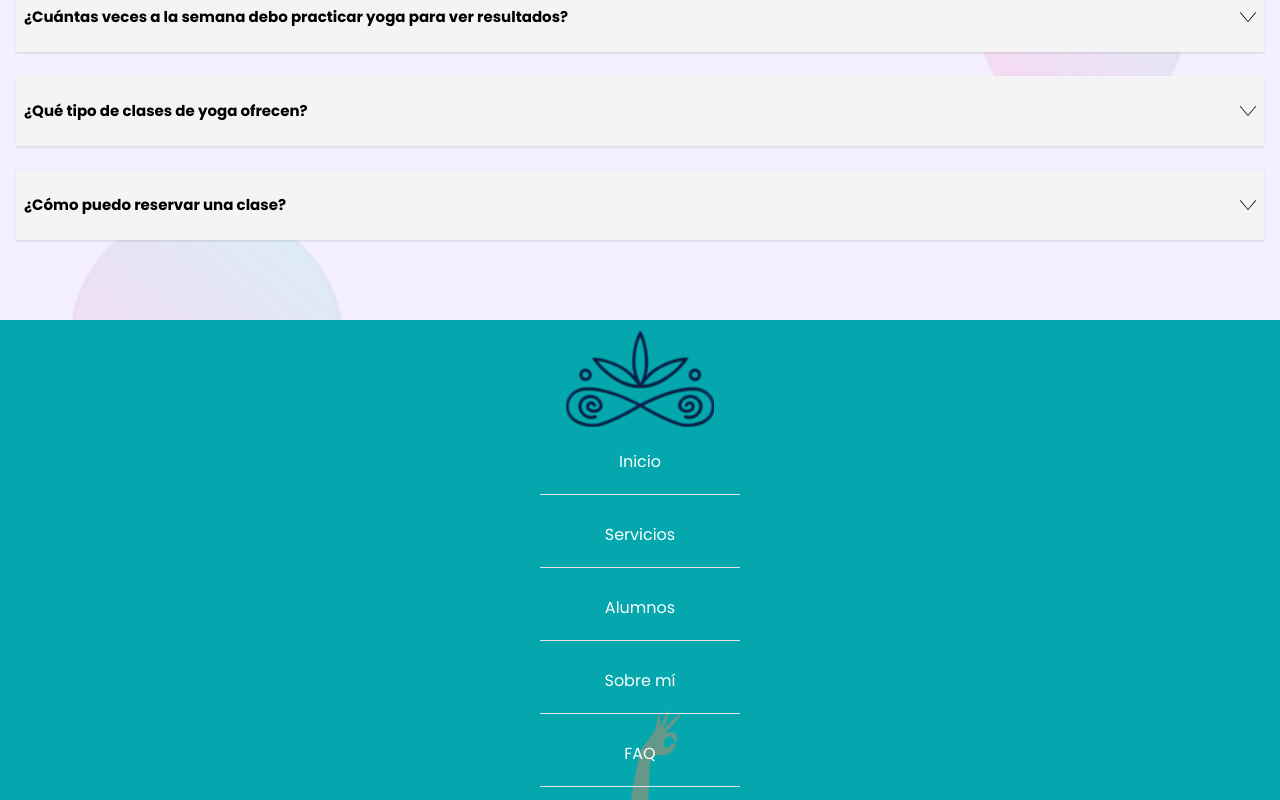
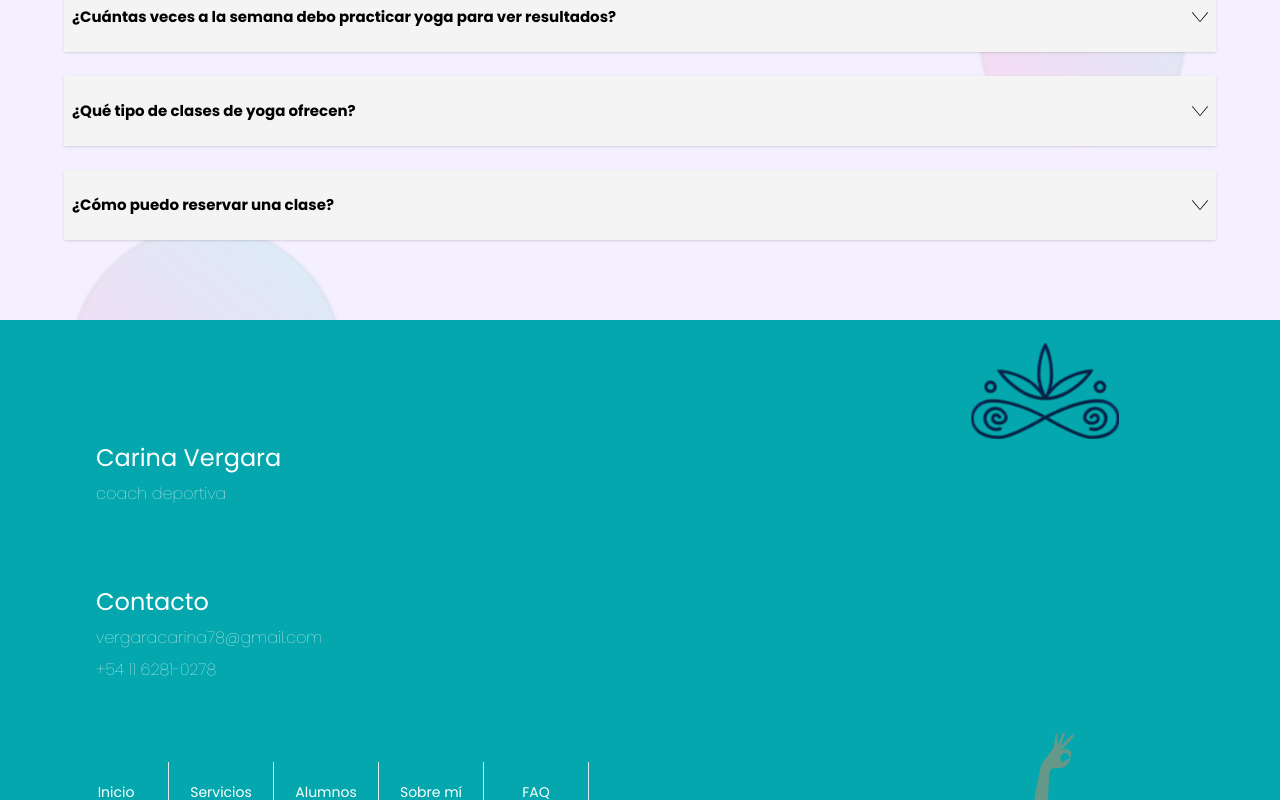
Before and after one commit to NexusDigitalWeb/CarinaVergara-Landing-page, a React (Vite) app: page / in a window 1280 px wide. Shown: the part 2000-2800 px from the top of the page. Built offline with nearby package versions, Linux system fonts and the light colour scheme; grey boxes are pictures that could not be loaded.

Commit message:
feat: Footer desktop completed

```diff
--- a/src/components/FAQ/FrequentQuestions.tsx
+++ b/src/components/FAQ/FrequentQuestions.tsx
@@ -5,7 +5,7 @@ import CardQuestions from './CardQuestions';
 
 const FrequentQuestions = (): React.ReactElement => {
   return (
-    <div className='px-4 mb-20 w-full'>
+    <div className='px-4 md:px-16 mb-20 w-full'>
       <h2 className='text-3xl mb-6'>Preguntas Frecuentes</h2>
       <div className='flex flex-col gap-6'>
         {questions.preguntasFrecuentes.map((item: Questions, index: number) => (
--- a/src/components/aboutme/AboutMe.tsx
+++ b/src/components/aboutme/AboutMe.tsx
@@ -3,7 +3,7 @@ import ContactMe from '../buttons/ContactMe'
 
 const AboutMe = (): React.ReactElement => {
   return (
-    <div className='px-4 w-full h-dvh mt-10 -z-10'>
+    <div className='px-4 md:px-8 w-full h-dvh mt-10 -z-10'>
       <div className='h-full w-full'>
         <h2 className='w-[233px] h-[96px] text-3xl'>Acerca de mí</h2>
         <div className='bg-gradient rounded-xl min-w-[270px] h-[654px] shadow-xl flex flex-col items-center justify-center gap-8'>
--- a/src/components/footer/Footer.tsx
+++ b/src/components/footer/Footer.tsx
@@ -1,4 +1,5 @@
 import React from 'react';
+import { useState, useEffect } from 'react';
 import LogoCarina from '../../../public/LogoCarina.svg';
 import FooterImage from '../../../public/FooterImage.svg';
 import menu from '../../json/menu.json';
@@ -10,24 +11,67 @@ import InstagramIcon from '../../../public/SocialInstagram.svg';
 import CopyrighIcon from '../../../public/CopyrighIcon.svg';
 
 const Footer = (): React.ReactElement => {
+
+  const [modal, setModal] = useState(false);
+
+  useEffect(() => {
+
+    const screenSize = () => {
+      setModal(window.innerWidth >= 1024)
+    }
+
+    screenSize();
+
+    //Detecto cambios
+    window.addEventListener('resize', screenSize);
+
+    //Limpio el evento
+    return () => {
+      window.removeEventListener('resize', screenSize)
+    }
+
+  }, [])
+
+
   return (
-    <footer className='relative bg-water-green text-white p-2 w-full -z-10'>
-      <div className='flex flex-col items-center justify-center'>
-        <div className='z-10 flex flex-col items-center'>
+    <footer className='relative gap-2 bg-water-green text-white p-2 lg:px-16 lg:py-5 w-full -z-10 flex flex-col lg:justify-between'>
+      <div>
+        <div className='flex flex-col items-center justify-center lg:items-end'>
+          <div className='z-10 flex flex-col items-center lg:mr-24'>
             <img src={LogoCarina} width='150' height='200' alt='' />
           </div>
-        <div className='absolute bottom-2 w-full h-[450px] max-w-[450px] z-[1]'>
-          <img className='w-full h-full ' src={FooterImage} alt='' />
+          <div className='absolute bottom-2 lg:bottom-10 right-23 w-full h-[450px] max-w-[350px] z-[1]'>
+            <img className='w-full h-full lg:h-[400px]' src={FooterImage} alt='' />
           </div>
         </div>
-      <div className='z-10 flex flex-col gap-2 mb-5 min-w-[150px] justify-center items-center'>
+        <div className='z-10 flex flex-col gap-2 mb-5 min-w-[150px] justify-center items-center lg:items-start lg:gap-20 lg:justify-start lg:h-full'>
+          {
+            modal && (
+              <>
+                <div className='flex flex-col gap-2 w-[400px] pl-8'>
+                  <p className='text-2xl'>Carina Vergara</p>
+                  <p className=' font-thin'>
+                    coach deportiva
+                  </p>
+                </div>
+                <div className='flex flex-col gap-2 w-[400px] pl-8'>
+                  <p className='text-2xl'>Contacto</p>
+                  <p className=' font-thin'>vergaracarina78@gmail.com</p>
+                  <p className=' font-thin'>+54 11 6281-0278</p>
+                </div>
+              </>
+            )
+          }
+          <div className='flex flex-col lg:flex-row'>
             {menu.menu.map((item: MenuItenrface, index: number) => (
-          <div key={index} className='border-b text-center p-5 w-[200px] z-[1]'>
+              <div key={index} className='border-b text-center p-5 w-[200px] z-[1] lg:w-[105px] lg:border-b-0 lg:border-r lg:text-sm'>
                 <NavLink to={item.to}>{item.text}</NavLink>
               </div>
             ))}
           </div>
-      <div className='z-10 flex flex-col gap-5'>
+        </div>
+      </div>
+      <div className='z-10 flex flex-col gap-5 lg:flex-row lg:items-center lg:justify-between lg:border-t lg:px-8 lg:pt-5'>
         <div className='flex items-center justify-center gap-2 z-[1]'>
           <Link to='' target='_blank'>
             <img src={InstagramIcon} alt='instagram-logo' />
```
Lines whose indentation alone changed are shown as unchanged.
